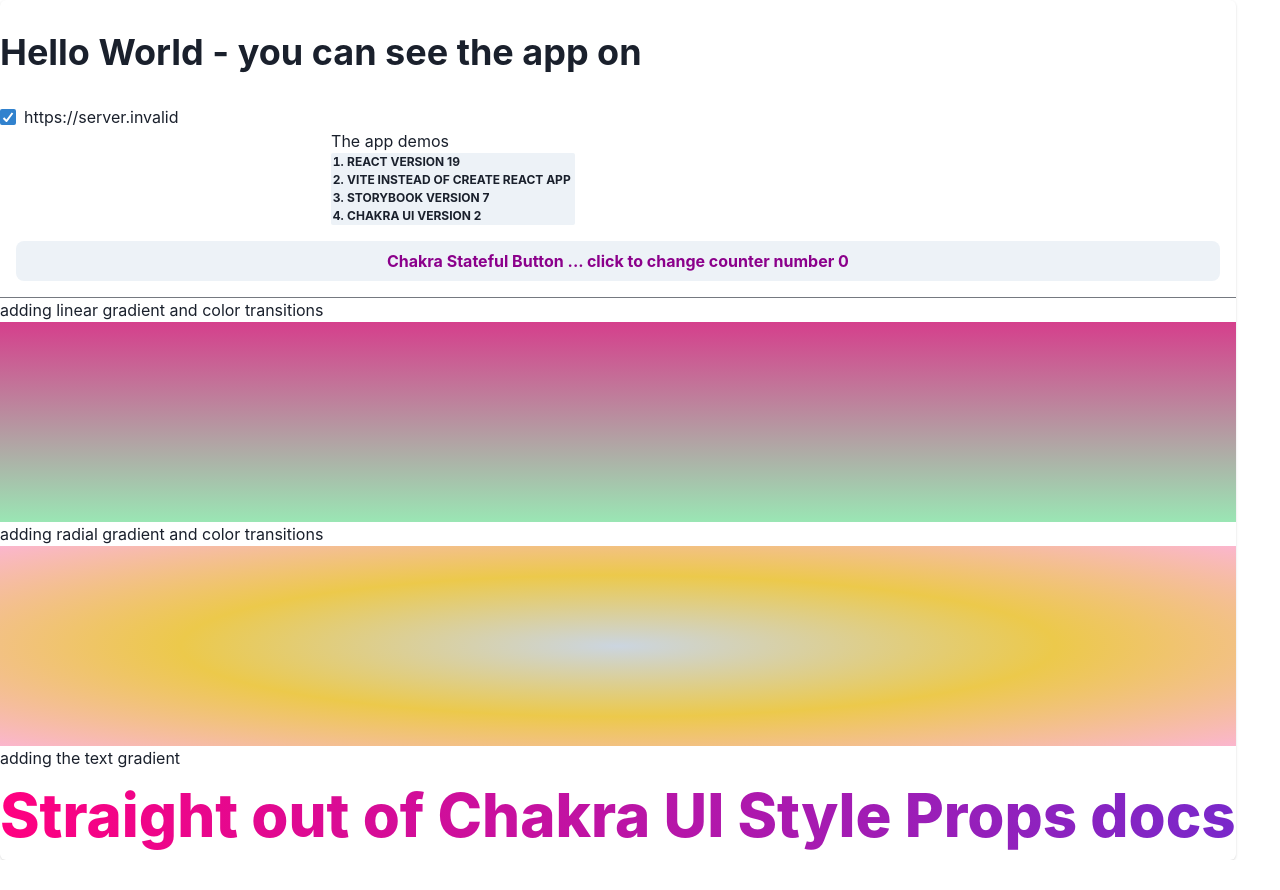
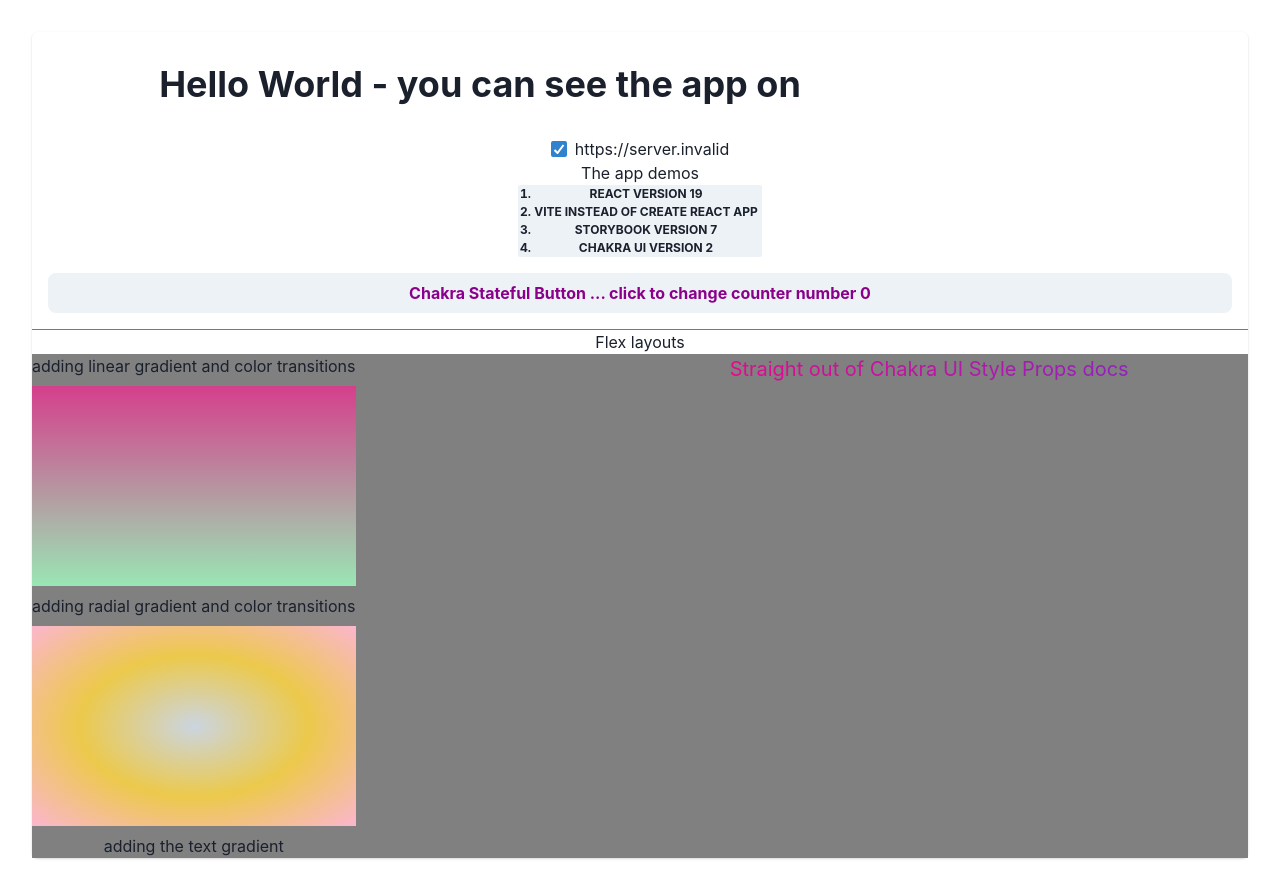
Before and after one commit to SumiSastri/react-with-vite-storybook-demo, a React (Vite) app in the folder storybook-demo/: page / in a window 1280 px wide. Before the commit the page ends 860 px from the top, so only its background shows below. Built offline with nearby package versions, Linux system fonts and the light colour scheme; no server answers.

Commit message:
Add flexbox to components

```diff
--- a/storybook-demo/src/App.css
+++ /dev/null
@@ -1,6 +0,0 @@
-#root {
-  max-width: 1280px;
-  margin: 0 auto;
-  padding: 2rem;
-  text-align: center;
-}
--- a/storybook-demo/src/App.tsx
+++ b/storybook-demo/src/App.tsx
@@ -1,7 +1,7 @@
 import { useState } from 'react'
 
 // styles
-import { Card, Button, Divider, Box, Text } from '@chakra-ui/react'
+import { Card, Button, Divider, Box, Text, Flex, Spacer, VStack } from '@chakra-ui/react'
 
 const customButtonStyle = {
   borderRadius: "8px",
@@ -34,22 +34,25 @@ function App() {
              <HelloWorld/>
    <Button sx={customButtonStyle} onClick={() => setCount((count) => count + 1)}>Chakra Stateful Button ... click to change counter number {count}</Button>
    <Divider/>
-
+   <h2>Flex layouts</h2>
+<Flex bg="gray" justify="space-evenly" gap='2'>
+  <VStack>
 <p>adding linear gradient and color transitions</p>
-<Box w="100%" h="200px" bgGradient="linear(to-t, green.200, pink.500)" />
-
+<Box flexGrow='1' w="100%" h="200px" bgGradient="linear(to-t, green.200, pink.500)" />
 <p>adding radial gradient and color transitions</p>
 <Box w="100%" h="200px" bgGradient="radial(gray.300, yellow.400, pink.200)" />
-
 <p>adding the text gradient</p>
+</VStack>
+<Spacer/>
 <Text
+flexGrow='1'
   bgGradient="linear(to-l, #7928CA, #FF0080)"
   bgClip="text"
-  fontSize="6xl"
-  fontWeight="extrabold"
+  fontSize="xl"
 >
   Straight out of Chakra UI Style Props docs
 </Text>
+</Flex>
         </Card>
       </div>
   )
--- a/storybook-demo/src/index.css
+++ b/storybook-demo/src/index.css
@@ -1,4 +1,4 @@
-:root {
+ :root {
   font-family: Inter, system-ui, Avenir, Helvetica, Arial, sans-serif;
   line-height: 1.5;
   font-weight: 400;
@@ -8,24 +8,8 @@
   -webkit-font-smoothing: antialiased;
   -moz-osx-font-smoothing: grayscale;
   -webkit-text-size-adjust: 100%;
+  max-width: 1280px;
+  margin: 0 auto;
+  padding: 2rem;
+  text-align: center;
 }
-
-
-body {
-  margin: 0;
-  display: flex;
-  place-items: center;
-  min-width: 320px;
-  min-height: 100vh;
-}
-
-
-@media (prefers-color-scheme: light) {
-  :root {
-    background-color: #ffffff;
-  }
-  a:hover {
-    color: #747bff;
-  }
-
-}
```
